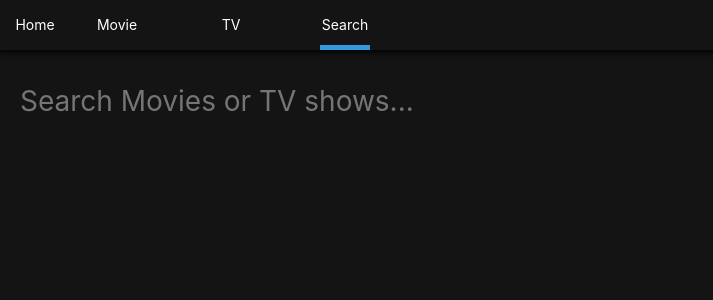
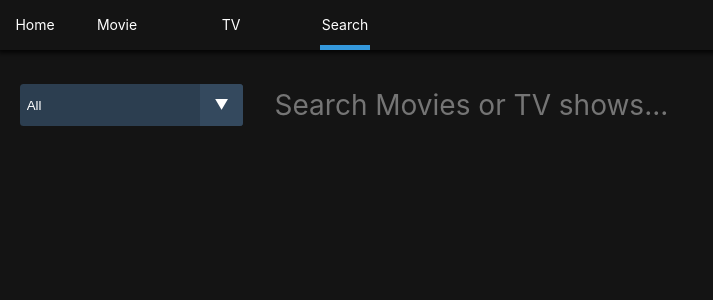
Before and after one commit to AreumAn/areumflix, a React (Create React App) app: page /search in a window 1280 px wide. Shown: the top 300 px of the page, without its empty margins (0-713 px from the left). Built offline with nearby package versions, Linux system fonts and the light colour scheme.

Commit message:
Add search option

```diff
--- a/src/Components/GlobalStyle.js
+++ b/src/Components/GlobalStyle.js
@@ -17,6 +17,22 @@ const GlobalStyles = createGlobalStyle`
         color: white;
         padding-top: 4rem;
     }
+    /* Reset Select */
+select {
+  -webkit-appearance: none;
+  -moz-appearance: none;
+  -ms-appearance: none;
+  appearance: none;
+  outline: 0;
+  box-shadow: none;
+  border: 0 !important;
+  background: #2c3e50;
+  background-image: none;
+}
+/* Remove IE arrow */
+select::-ms-expand {
+  display: none;
+}
 `;
 
 export default GlobalStyles;
--- a/src/Routes/Search/SearchContainer.js
+++ b/src/Routes/Search/SearchContainer.js
@@ -11,9 +11,14 @@ const SearchContainer = () => {
   const [loading, setLoading] = useState(false);
   const [searchTerm, setSearchTerm] = useState('');
   const debouncedSearchTerm = useDebounce(searchTerm, 500);
+  const [searchType, setSearchType] = useState('all');
 
   const handleChange = (event) => {
     setSearchTerm(event.target.value);
+  };
+
+  const handleOptionChange = (event) => {
+    setSearchType(event.target.value);
   };
 
   useEffect(() => {
@@ -49,6 +54,8 @@ const SearchContainer = () => {
         tvResults={tvResults}
         error={error}
         loading={loading}
+        handleOptionChange={handleOptionChange}
+        searchType={searchType}
       />
     </>
   );
--- a/src/Routes/Search/SearchPresenter.js
+++ b/src/Routes/Search/SearchPresenter.js
@@ -13,12 +13,50 @@ const StyledSearchPresenter = styled.div`
 const StyledForm = styled.form`
   margin-bottom: 50px;
   width: 100%;
+  display: flex;
 `;
 
 const StyledInput = styled.input`
   all: unset;
   font-size: 28px;
   width: 100%;
+`;
+
+const StyledSelectDiv = styled.div`
+  position: relative;
+  display: flex;
+  width: 20em;
+  height: 3em;
+  line-height: 3;
+  background: #2c3e50;
+  overflow: hidden;
+  border-radius: 0.25em;
+  margin-right: 2rem;
+
+  &:hover::after {
+    color: #3498db;
+  }
+
+  select {
+    flex: 1;
+    padding: 0 0.5em;
+    color: #fff;
+    cursor: pointer;
+  }
+
+  &::after {
+    content: '\\25bc';
+    position: absolute;
+    top: 0;
+    right: 0;
+    padding: 0 1em;
+    background: #34495e;
+    cursor: pointer;
+    pointer-events: none;
+    -webkit-transition: 0.25s all ease;
+    -o-transition: 0.25s all ease;
+    transition: 0.25s all ease;
+  }
 `;
 
 const SearchPresenter = ({
@@ -28,10 +66,19 @@ const SearchPresenter = ({
   tvResults,
   error,
   loading,
+  searchType,
+  handleOptionChange,
 }) => {
   return (
     <StyledSearchPresenter>
       <StyledForm>
+        <StyledSelectDiv>
+          <select value={searchType} onChange={handleOptionChange}>
+            <option value="all">All</option>
+            <option value="moive">Movie</option>
+            <option value="tv">TV</option>
+          </select>
+        </StyledSelectDiv>
         <StyledInput
           placeholder="Search Movies or TV shows..."
           onChange={handleChange}
@@ -96,5 +143,7 @@ SearchPresenter.propTypes = {
   tvResults: PropTypes.array,
   loading: PropTypes.bool.isRequired,
   error: PropTypes.string,
+  searchType: PropTypes.string,
+  handleOptionChange: PropTypes.func.isRequired,
 };
 export default SearchPresenter;
```
